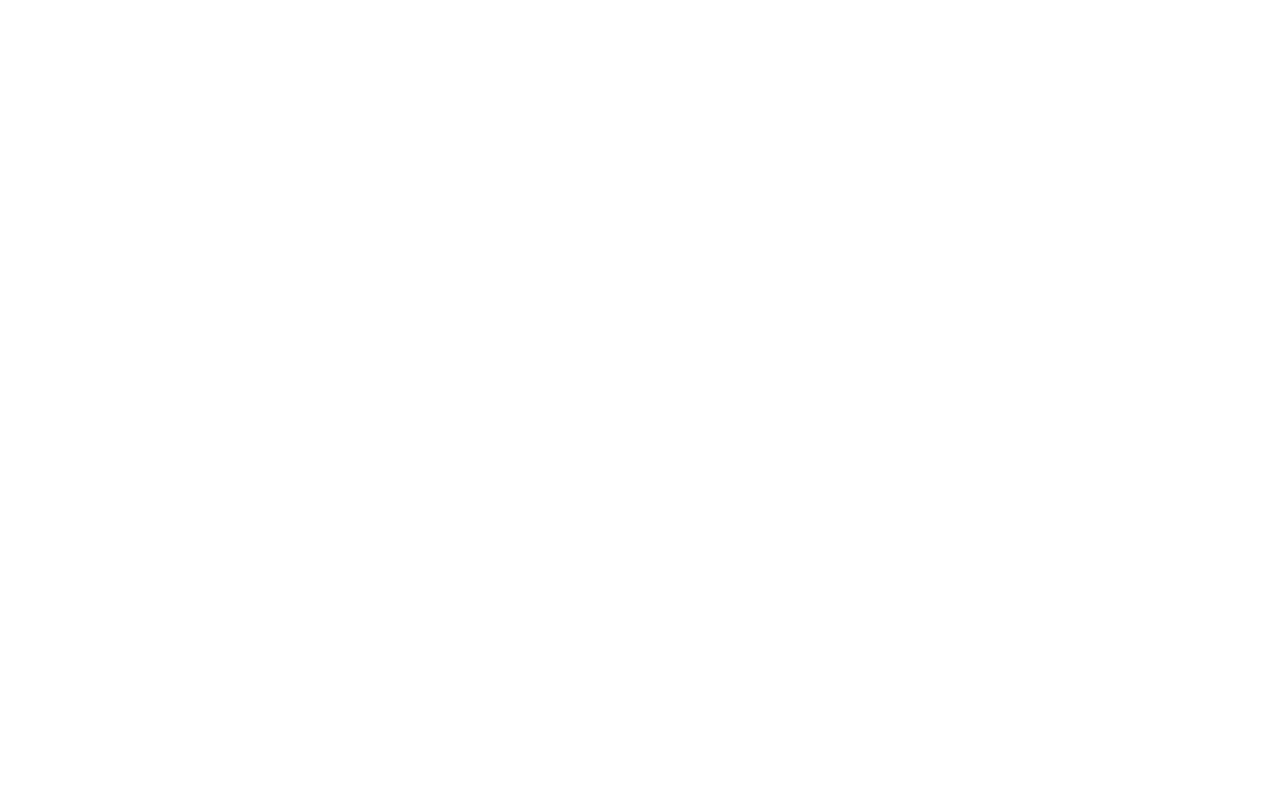
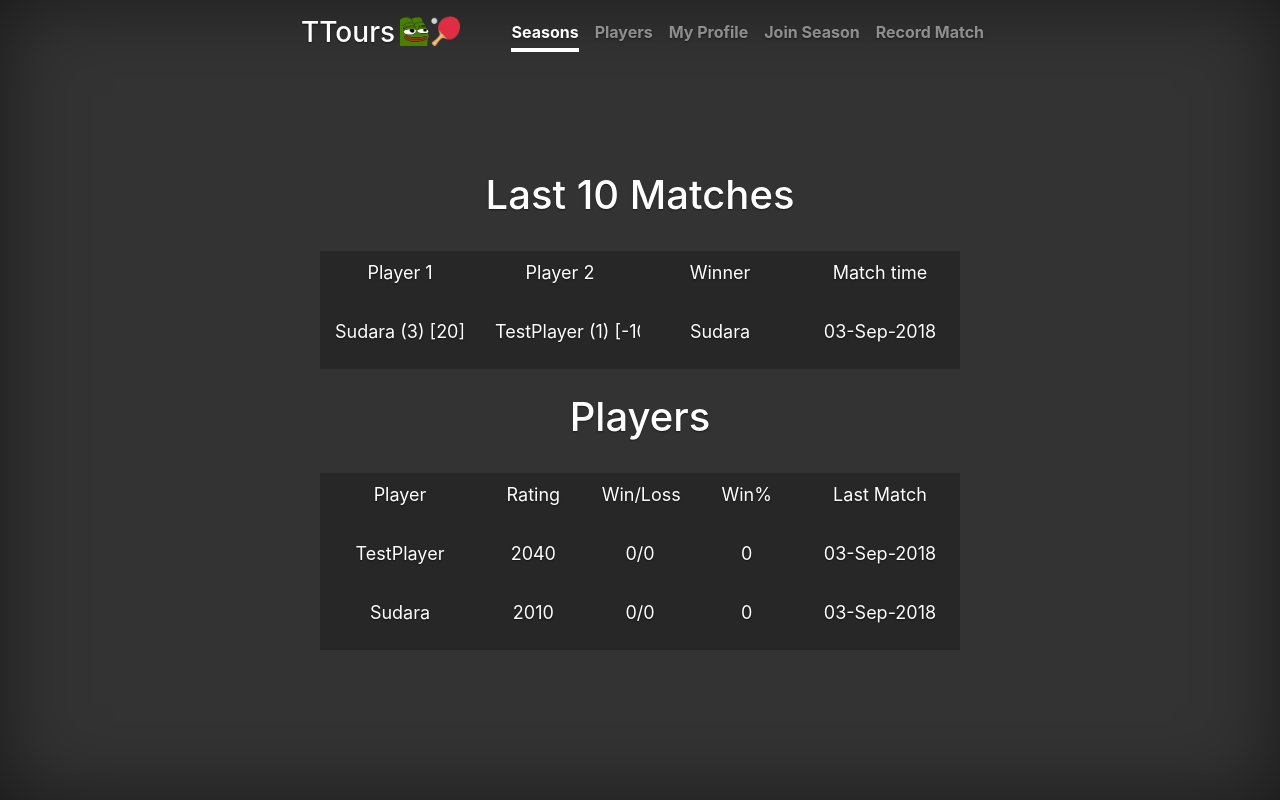
Before and after one commit to Sudara-K/ttours, a Django app: page /ttours/2/ in a window 1280 px wide. Before the commit the page is empty. Run offline with Django 3.2, Linux system fonts and the light colour scheme; data comes from the database, SQL or seed files in the repository; both versions use the stored data as it was after the commit; some libraries are stand-ins or nearby versions.

Commit message:
pre add match

```diff
--- a/ttours/admin.py
+++ b/ttours/admin.py
@@ -1,6 +1,8 @@
 from django.contrib import admin
-from .models import Season, Player
+from .models import Season, Player,Season_Players,Match
 
 admin.site.register(Season)
 admin.site.register(Player)
+admin.site.register(Season_Players)
+admin.site.register(Match)
 # Register your models here.
--- a/ttours/models.py
+++ b/ttours/models.py
@@ -6,30 +6,52 @@ class Season(models.Model):
     start_date=models.DateTimeField('Season start date')
     end_date=models.DateTimeField('Season end date')
     name=models.CharField(max_length=200)
-    last_modified=models.DateTimeField()
+    last_modified=models.DateTimeField(default=timezone.now)
     def is_current_season(self):
         now=timezone.now()
         return self.start_date<=now<=self.end_date
+    def __str__(self):
+       return self.name
 
 class Player(models.Model):
     player_name=models.CharField(max_length=25)
     created_date=models.DateTimeField('Date Joined')
     pic_path=models.CharField(max_length=300)
-    last_modified=models.DateTimeField()
+    last_modified=models.DateTimeField(default=timezone.now)
+    def __str__(self):
+       return self.player_name
 
 class Season_Players(models.Model):
     player=models.ForeignKey(Player,on_delete=models.CASCADE)
     season=models.ForeignKey(Season,on_delete=models.CASCADE)
     rating=models.IntegerField(default=2000)
-    last_modified=models.DateTimeField()
+    last_match=models.DateTimeField(default=timezone.now)
+    wins=models.IntegerField(default=0)
+    losses=models.IntegerField(default=0)
+    win_percentage=models.IntegerField(default=0)
+    last_modified=models.DateTimeField(default=timezone.now)
+    class Meta:
+        ordering=['-rating']
+    def getPlayerName(self):
+        return self.player.player_name
+    def __str__(self):
+       return self.player.player_name + '('+self.season.name+')'
 
 class Match(models.Model):
-    match_time=models.DateTimeField()
+    match_time=models.DateTimeField(default=timezone.now)
     player1=models.ForeignKey(Season_Players,on_delete=models.CASCADE,related_name='player1')
     player2=models.ForeignKey(Season_Players,on_delete=models.CASCADE,related_name='player2')
+    season=models.ForeignKey(Season,on_delete=models.CASCADE,default=1)
     player1_score=models.IntegerField(default=0)
     player2_score=models.IntegerField(default=0)
-    last_modified=models.DateTimeField()
+    player1_rating_delta=models.IntegerField(default=0)
+    player2_rating_delta=models.IntegerField(default=0)
+    winner=models.ForeignKey(Season_Players,on_delete=models.CASCADE,related_name='winner')
+    last_modified=models.DateTimeField(default=timezone.now)
+    class Meta:
+        ordering=['-match_time']
+    def __str__(self):
+       return self.player1.player.player_name+' vs '+self.player2.player.player_name + ' ['+self.season.name+']' +' ('+"{:%B %d, %Y}".format(self.match_time)+')'
 
 
 # Create your models here.
--- /dev/null
+++ b/ttours/templates/ttours/addmatch.html
@@ -0,0 +1,4 @@
+<form method="POST">{%csrf_token%}
+    {{form.as_p}}
+
+</form>
--- a/ttours/templates/ttours/season.html
+++ b/ttours/templates/ttours/season.html
@@ -0,0 +1,59 @@
+{% extends 'ttours\base.html' %}
+{% block nav %}
+{% if season %}
+<a class="nav-link active" href="{% url 'ttours:ttindex' %}">Seasons</a>
+<a class="nav-link" href="#">Players</a>
+<a class="nav-link" href="#">My Profile</a>
+<a class="nav-link" href="#">Join Season</a>
+<a class="nav-link" href="{% url 'ttours:match' season.id%}">Record Match</a>
+<!-- add join season navbutton, disable if already in season-->
+{% endif %}
+{% endblock %}
+{% block content %}
+{% if matches %}
+        <h1 class="cover-heading">Last 10 Matches</h1>
+        <br>
+        <span class="row">
+            <div class="col col-md-3"><p class="resp">Player 1</p></div>
+            <div class="col col-md-3"><p class="resp">Player 2</p></div>
+            <div class="col col-md-3"><p class="resp">Winner</p></div>
+            <div class="col col-md-3"><p class="resp">Match time</p></div>
+        </span>
+        {% for match in matches  %}
+
+        <span class="row">
+                <div class="col col-md-3"><p class="resp">{{match.player1.getPlayerName}} ({{match.player1_score}}) [{{match.player1_rating_delta}}]</p></div>
+                <div class="col col-md-3"><p class="resp">{{match.player2.getPlayerName}} ({{match.player2_score}}) [{{match.player2_rating_delta}}]</p></div>
+                <div class="col col-md-3"><p class="resp">{{match.winner.getPlayerName}}</p></div>
+                <div class="col col-md-3"><p class="resp">{{match.match_time|date:"d-M-Y"}}</p></div>
+        </span>
+        {% endfor %}
+{% else %}
+    <p>No matches in season</p>
+{% endif %}
+
+{% if season %}
+        <br>
+        <h1 class="cover-heading">Players</h1>
+        <br>
+        <span class="row">
+            <div class="col col-md-3"><p class="resp">Player</p></div>
+            <div class="col col-md-2"><p class="resp">Rating</p></div>
+            <div class="col col-md-2"><p class="resp">Win/Loss</p></div>
+            <div class="col col-md-2"><p class="resp">Win%</p></div>
+            <div class="col col-md-3"><p class="resp">Last Match</p></div>
+        </span>
+        {% for sp in season.season_players_set.all  %}
+
+        <span class="row">
+                <div class="col col-md-3"><p class="resp">{{sp.getPlayerName}}</p></div>
+                <div class="col col-md-2"><p class="resp">{{sp.rating}}</p></div>
+                <div class="col col-md-2"><p class="resp">{{sp.wins}}/{{sp.losses}}</p></div>
+                <div class="col col-md-2"><p class="resp">{{sp.win_percentage}}</p></div>
+                <div class="col col-md-3"><p class="resp">{{sp.last_match|date:"d-M-Y"}}</p></div>
+        </span>
+        {% endfor %}
+{% else %}
+    <p>No players in season</p>
+{% endif %}
+{% endblock %}
--- a/ttours/urls.py
+++ b/ttours/urls.py
@@ -8,6 +8,7 @@ app_name = 'ttours'
 urlpatterns = [
     path('', views.IndexView.as_view(), name='ttindex'),
     path('<int:pk>/', views.SeasonView.as_view(), name='season'),
+    path('<int:pk>/match', views.MatchView.as_view(), name='match',),
 ]
 if settings.DEBUG:
     urlpatterns += static(settings.MEDIA_URL, document_root=settings.MEDIA_ROOT)
--- a/ttours/views.py
+++ b/ttours/views.py
@@ -1,8 +1,9 @@
 from django.http import HttpResponseRedirect
+from django.urls import reverse_lazy
 from django.shortcuts import get_object_or_404, render
-from django.urls import reverse
 from django.views import generic
 from django.utils import timezone
+from .forms import MatchForm
 
 from .models import Player,Season,Season_Players,Match
 
@@ -15,6 +16,19 @@ class IndexView(generic.ListView):
 class SeasonView(generic.DetailView):
     template_name='ttours/season.html'
     model=Season
+    def get_context_data(self, **kwargs):
+         context = super(SeasonView, self).get_context_data(**kwargs)
+         context['matches'] = Match.objects.filter(season_id=self.object.id)[:10]
+         return context
+
+class MatchView(generic.FormView):
+    template_name='ttours/addmatch.html'
+    form_class=MatchForm
+    success_url=reverse_lazy('ttours:season')
+    def form_valid(self, form):
+        # This method is called when valid form data has been POSTed.
+        # It should return an HttpResponse.
+        return super().form_valid(form)
 
 class PlayerView(generic.ListView):
     template_name='ttours/players.html'
```
Also changed, not shown: ttours/forms.py (added, +11 -0 lines), ttours/templates/ttours/index.html (+4 -8 lines), db.sqlite3, ttours/migrations/0002_auto_20180903_2156.py (added), ttours/migrations/0003_match_season.py (added), ttours/migrations/0004_auto_20180903_2257.py (added).
